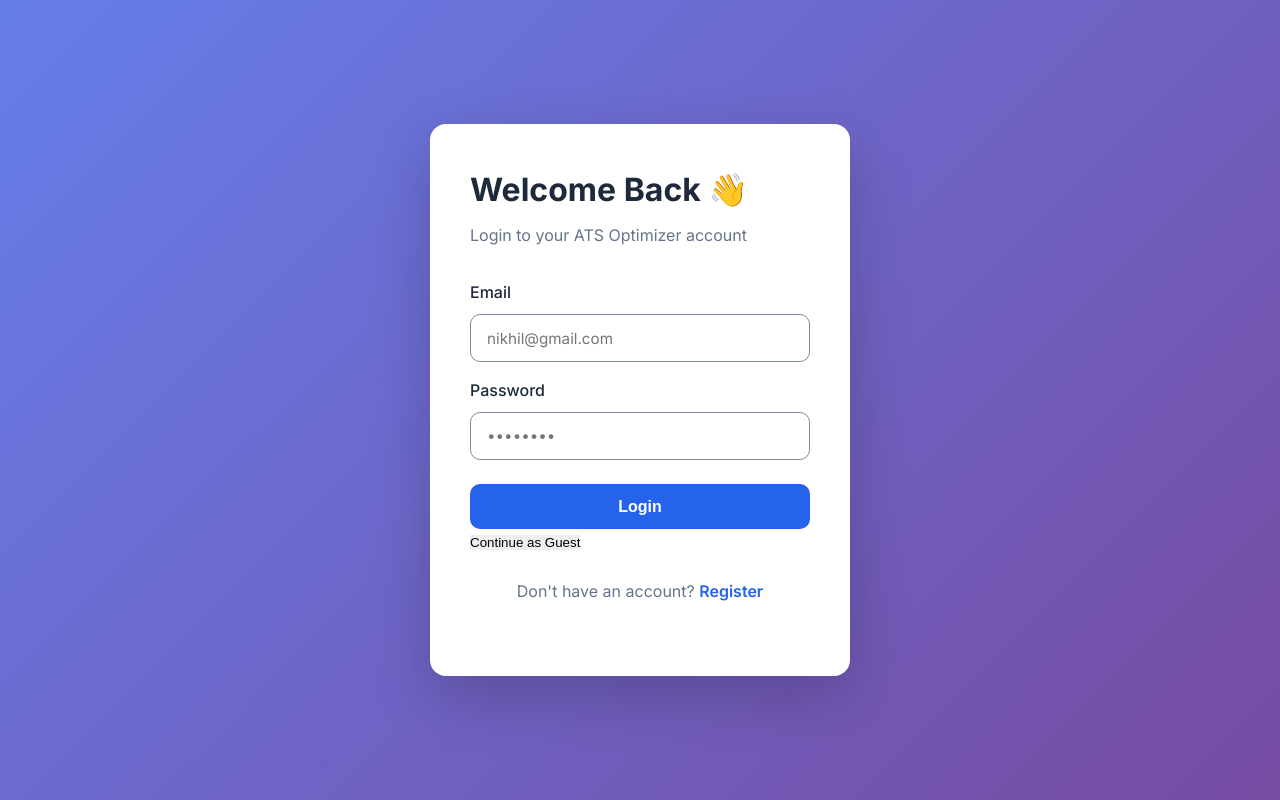
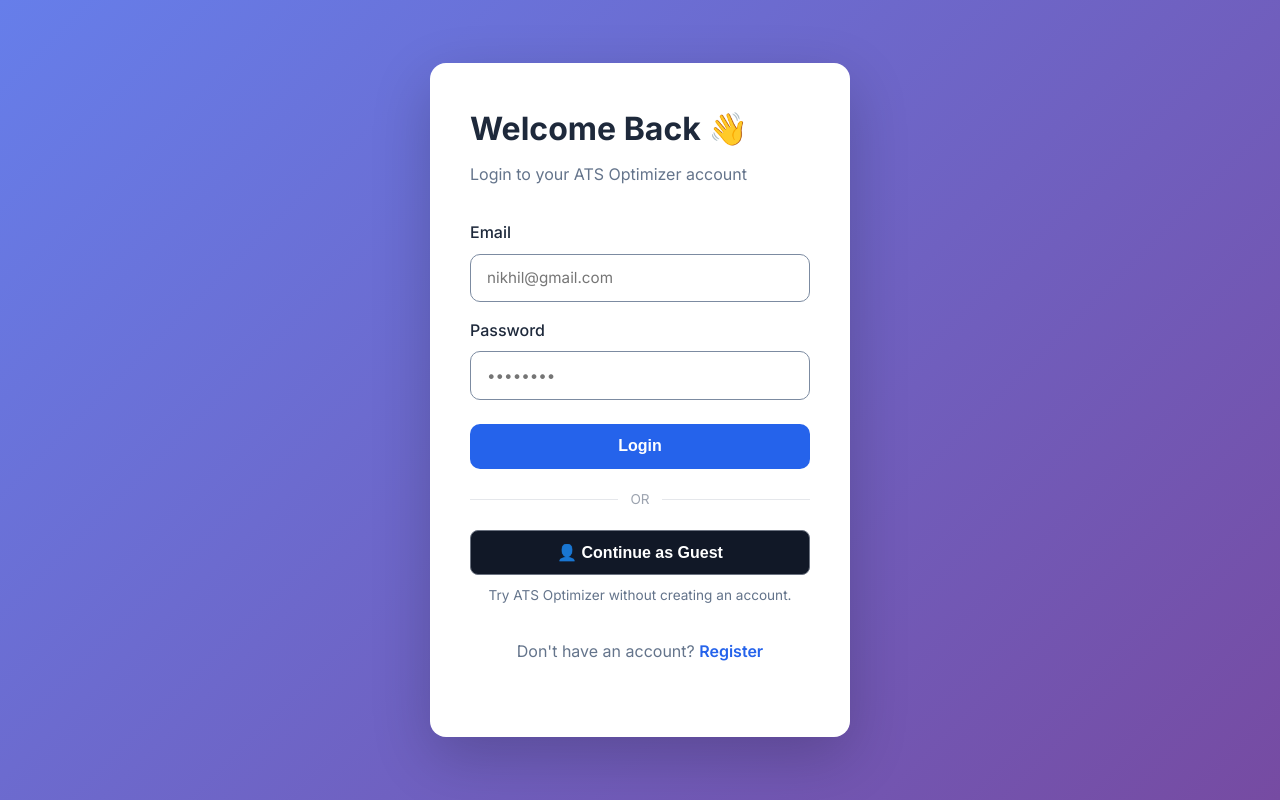
Before and after one commit to nikhil-lather/ats-optimizer, a React (Vite) app in the folder client/: page /login in a window 1280 px wide. Built offline with nearby package versions, Linux system fonts and the light colour scheme.

Commit message:
fixed few bugs

```diff
--- a/client/src/components/Navbar.jsx
+++ b/client/src/components/Navbar.jsx
@@ -30,6 +30,12 @@
           <>
             <span className="navbar-user">👤 Guest Mode</span>
             <span className="navbar-credits">Login to save your analyses</span>
+            <button
+              className="btn-create-account"
+              onClick={() => navigate("/register")}
+            >
+              Create Account
+            </button>
           </>
         ) : (
           <>
--- a/client/src/pages/Login.jsx
+++ b/client/src/pages/Login.jsx
@@ -71,9 +71,17 @@
             {loading ? "Logging in..." : "Login"}
           </button>
 
+          <div className="login-divider">
+            <span>OR</span>
+          </div>
+
           <button type="button" className="btn-guest" onClick={handleGuest}>
-            Continue as Guest
+            👤 Continue as Guest
           </button>
+
+          <p className="guest-info">
+            Try ATS Optimizer without creating an account.
+          </p>
         </form>
 
         <p className="login-footer">
--- a/client/src/styles/Login.css
+++ b/client/src/styles/Login.css
@@ -3,7 +3,11 @@
   display: flex;
   align-items: center;
   justify-content: center;
-  background: linear-gradient(135deg, var(--auth-gradient-start) 0%, var(--auth-gradient-end) 100%);
+  background: linear-gradient(
+    135deg,
+    var(--auth-gradient-start) 0%,
+    var(--auth-gradient-end) 100%
+  );
 }
 
 .login-card {
@@ -83,3 +87,48 @@
   color: var(--primary-text);
   font-weight: 600;
 }
+
+.login-divider {
+  display: flex;
+  align-items: center;
+  gap: 12px;
+  margin: 20px 0;
+  color: #9ca3af;
+  font-size: 0.85rem;
+}
+
+.login-divider::before,
+.login-divider::after {
+  content: "";
+  flex: 1;
+  height: 1px;
+  background: #e5e7eb;
+}
+
+.login-divider span {
+  flex-shrink: 0;
+}
+.btn-guest {
+  width: 100%;
+  padding: 12px 16px;
+  border: 1px solid #6b7280;
+  border-radius: 8px;
+  background: #111827;
+  color: #ffffff;
+  font-size: 1rem;
+  font-weight: 600;
+  cursor: pointer;
+  transition: all 0.2s ease;
+}
+
+.btn-guest:hover {
+  background: #1f2937;
+  border-color: #9ca3af;
+}
+
+.guest-info {
+  margin-top: 10px;
+  color: #6b7280;
+  font-size: 0.85rem;
+  text-align: center;
+}
--- a/client/src/styles/Navbar.css
+++ b/client/src/styles/Navbar.css
@@ -73,3 +73,19 @@
 .navbar-links a:hover {
   color: var(--primary-text);
 }
+
+.btn-create-account {
+  padding: 8px 14px;
+  border: 1px solid #2563eb;
+  border-radius: 6px;
+  background: #2563eb;
+  color: white;
+  font-size: 0.85rem;
+  font-weight: 600;
+  cursor: pointer;
+  transition: all 0.2s ease;
+}
+
+.btn-create-account:hover {
+  background: #1d4ed8;
+}
```
